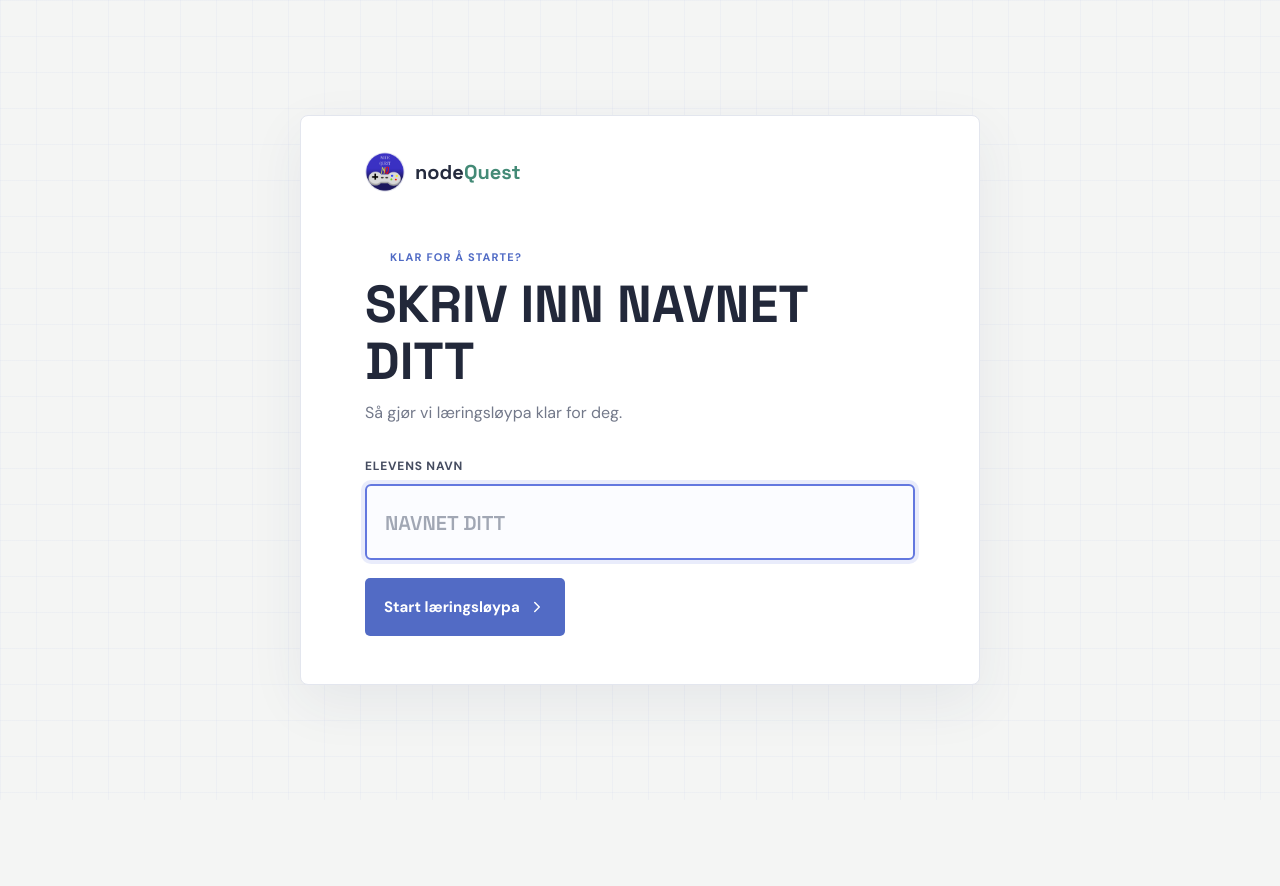
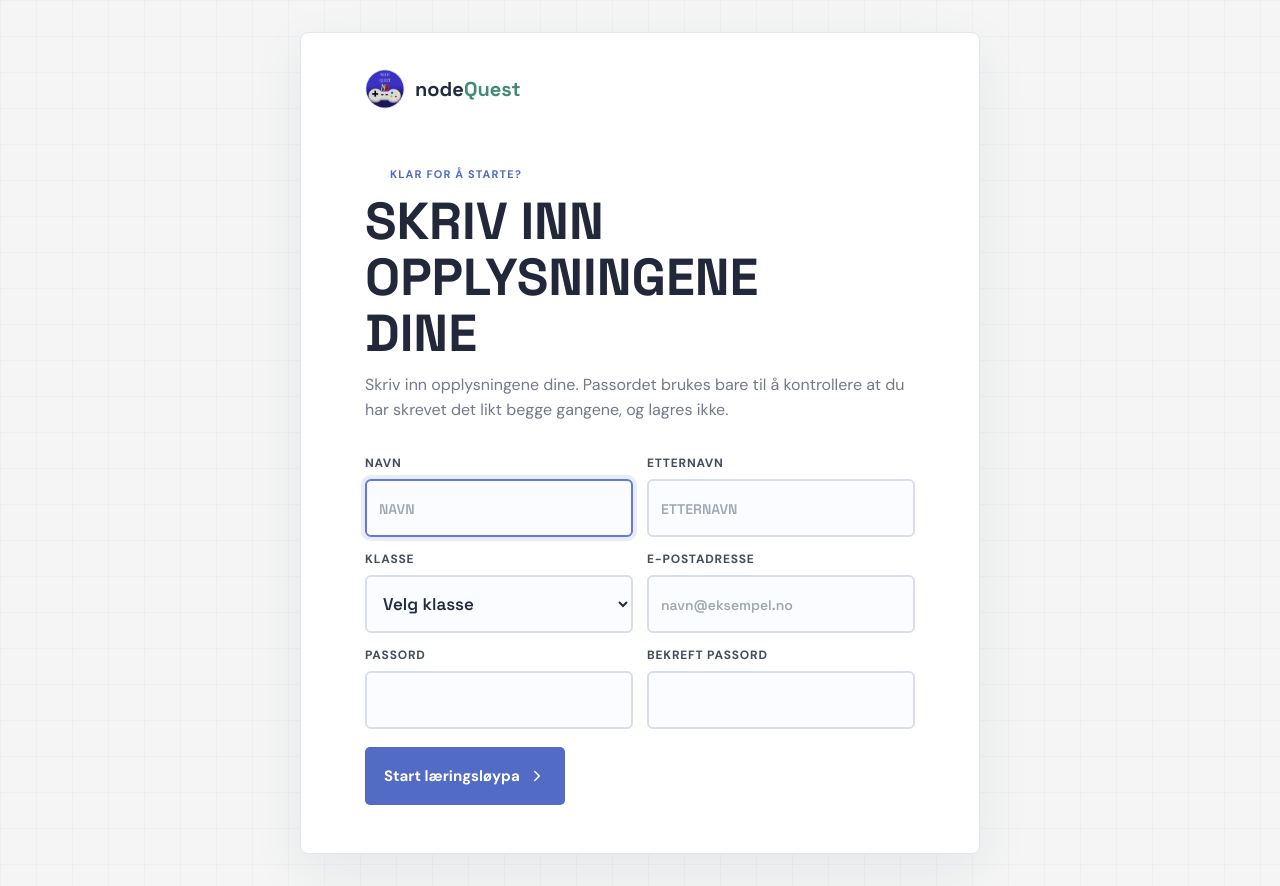
Before and after one commit to Kfmoss/nodeQuest, a React (Vite) app: page / in a window 1280 px wide. Before the commit the page ends 800 px from the top, so only its background shows below. Built offline with nearby package versions, Linux system fonts and the light colour scheme.

Commit message:
testing backend

```diff
--- a/src/App.css
+++ b/src/App.css
@@ -435,12 +435,15 @@
 .student-gate-panel > .eyebrow { margin-bottom: 12px; color: #506bc5; }
 .student-gate-panel h1 { max-width: 500px; margin: 0; color: #22283a; font: 700 clamp(32px, 5vw, 52px)/1.08 var(--display); }
 .student-gate-copy { margin: 12px 0 32px; color: #73798a; font-size: 16px; line-height: 1.55; }
-.student-name-form { display: grid; gap: 10px; }
-.student-name-form label { color: #454c60; font-size: 12px; font-weight: 700; letter-spacing: .8px; }
-.student-name-form input { width: 100%; min-height: 76px; padding: 14px 18px; border: 2px solid #d9deea; border-radius: 6px; color: #252b3e; background: #fbfcff; font: 600 24px/1.3 var(--display); }
-.student-name-form input::placeholder { color: #a1a7b4; font-size: 20px; }
-.student-name-form input:focus { border-color: #6378df; outline: 4px solid #6378df24; }
-.student-name-form .primary-button { min-height: 58px; justify-self: start; margin-top: 8px; padding-inline: 19px; font-size: 15px; }
+.student-registration-form { display: grid; gap: 14px; }
+.student-registration-fields { display: grid; grid-template-columns: repeat(2, minmax(0, 1fr)); gap: 14px; }
+.student-registration-field { min-width: 0; display: grid; align-content: start; gap: 8px; }
+.student-registration-form label { color: #454c60; font-size: 12px; font-weight: 700; letter-spacing: .8px; }
+.student-registration-form input, .student-registration-form select { width: 100%; min-height: 58px; padding: 12px; border: 2px solid #d9deea; border-radius: 6px; color: #252b3e; background: #fbfcff; font: 600 17px/1.3 var(--display); }
+.student-registration-form input::placeholder { color: #a1a7b4; font-size: 14px; }
+.student-registration-form input:focus, .student-registration-form select:focus { border-color: #6378df; outline: 4px solid #6378df24; }
+.student-password-error { margin: 0; color: #a83232; font-size: 14px; font-weight: 600; }
+.student-registration-form .primary-button { min-height: 58px; justify-self: start; margin-top: 4px; padding-inline: 19px; font-size: 15px; }
 
 @media (min-width: 761px) {
   .hero-actions { width: min(100%, 650px); gap: 14px; }
@@ -471,9 +474,10 @@
   .student-gate-brand { margin-bottom: 42px; }
   .student-gate-panel h1 { font-size: 34px; }
   .student-gate-copy { font-size: 14px; }
-  .student-name-form input { min-height: 64px; font-size: 21px; }
-  .student-name-form input::placeholder { font-size: 17px; }
-  .student-name-form .primary-button { width: 100%; justify-self: stretch; }
+  .student-registration-fields { grid-template-columns: 1fr; gap: 12px; }
+  .student-registration-form input, .student-registration-form select { min-height: 56px; font-size: 17px; }
+  .student-registration-form input::placeholder { font-size: 15px; }
+  .student-registration-form .primary-button { width: 100%; justify-self: stretch; }
 }
 .nova-story-copy { max-width: 580px; }
 .nova-story-copy .eyebrow { font-size: 11px; }
--- a/src/App.tsx
+++ b/src/App.tsx
@@ -400,6 +400,19 @@ const REQUIRED_CORRECT_FOR_LEVEL_TWO = Math.ceil(
   (quizQuestions.length * LEVEL_TWO_PASS_PERCENT) / 100,
 );
 
+const getStudentProfileStorageKey = (studentName: string, studentClass: string) => {
+  const normalizedName = studentName
+    .trim()
+    .replace(/\s+/g, " ")
+    .toLocaleLowerCase("nb-NO");
+  const normalizedClass = studentClass
+    .trim()
+    .replace(/\s+/g, " ")
+    .toLocaleLowerCase("nb-NO");
+
+  return `nodequest:profile:${encodeURIComponent(normalizedName)}:${encodeURIComponent(normalizedClass)}`;
+};
+
 function App() {
   const today = new Intl.DateTimeFormat("nb-NO", {
     weekday: "long",
@@ -407,6 +420,8 @@ function App() {
     month: "long",
   }).format(new Date());
   const [studentName, setStudentName] = useState("");
+  const [studentClass, setStudentClass] = useState("");
+  const [passwordError, setPasswordError] = useState("");
   const [view, setView] = useState("home");
   const [mobileMenuOpen, setMobileMenuOpen] = useState(false);
   const [selectedTopic, setSelectedTopic] = useState("Alle oppgaver");
@@ -444,9 +459,9 @@ function App() {
   const [purchased, setPurchased] = useState(false);
 
   useEffect(() => {
-    if (!studentName) return;
-
-    const storageKey = `nodequest:profile:${studentName.toLocaleLowerCase("nb-NO")}`;
+    if (!studentName || !studentClass) return;
+
+    const storageKey = getStudentProfileStorageKey(studentName, studentClass);
     const progress: SavedStudentProgress = {
       points,
       totalPointsEarned,
@@ -471,6 +486,7 @@ function App() {
     playerLevel,
     points,
     purchased,
+    studentClass,
     studentName,
     totalPointsEarned,
   ]);
@@ -686,20 +702,41 @@ function App() {
           <p className="eyebrow">
             <span className="eyebrow-line" /> KLAR FOR Å STARTE?
           </p>
-          <h1 id="student-gate-title">SKRIV INN NAVNET DITT</h1>
+          <h1 id="student-gate-title">SKRIV INN OPPLYSNINGENE DINE</h1>
           <p className="student-gate-copy">
-            Så gjør vi læringsløypa klar for deg.
+            Skriv inn opplysningene dine. Passordet brukes bare til å kontrollere
+            at du har skrevet det likt begge gangene, og lagres ikke.
           </p>
           <form
-            className="student-name-form"
+            className="student-registration-form"
             onSubmit={(event) => {
               event.preventDefault();
               const formData = new FormData(event.currentTarget);
-              const name = String(formData.get("student-name") ?? "").trim();
-              if (name) {
-                const storageKey = `nodequest:profile:${name.toLocaleLowerCase("nb-NO")}`;
+              const password = String(formData.get("student-password") ?? "");
+              const passwordConfirmation = String(
+                formData.get("student-password-confirmation") ?? "",
+              );
+              if (password !== passwordConfirmation) {
+                setPasswordError("Passordene er ikke like. Kontroller at du har skrevet dem riktig.");
+                return;
+              }
+
+              setPasswordError("");
+              const firstName = String(formData.get("student-first-name") ?? "")
+                .trim()
+                .replace(/\s+/g, " ");
+              const lastName = String(formData.get("student-last-name") ?? "")
+                .trim()
+                .replace(/\s+/g, " ");
+              const className = String(formData.get("student-class") ?? "");
+              if (firstName && lastName && className) {
+                const name = `${firstName} ${lastName}`;
+                const storageKey = getStudentProfileStorageKey(name, className);
+                const legacyStorageKey = `nodequest:profile:${name.toLocaleLowerCase("nb-NO")}`;
                 try {
-                  const saved = window.localStorage.getItem(storageKey);
+                  const saved =
+                    window.localStorage.getItem(storageKey) ??
+                    window.localStorage.getItem(legacyStorageKey);
                   if (saved) {
                     const progress = JSON.parse(saved) as Partial<SavedStudentProgress>;
                     setPoints(progress.points ?? 0);
@@ -723,18 +760,96 @@ function App() {
                   window.localStorage.removeItem(storageKey);
                 }
                 setStudentName(name);
+                setStudentClass(className);
               }
             }}
           >
-            <label htmlFor="student-name">ELEVENS NAVN</label>
-            <input
-              autoFocus
-              autoComplete="name"
-              id="student-name"
-              name="student-name"
-              placeholder="NAVNET DITT"
-              required
-            />
+            <div className="student-registration-fields">
+              <div className="student-registration-field">
+                <label htmlFor="student-first-name">NAVN</label>
+                <input
+                  autoFocus
+                  autoComplete="given-name"
+                  id="student-first-name"
+                  name="student-first-name"
+                  placeholder="NAVN"
+                  required
+                />
+              </div>
+              <div className="student-registration-field">
+                <label htmlFor="student-last-name">ETTERNAVN</label>
+                <input
+                  autoComplete="family-name"
+                  id="student-last-name"
+                  name="student-last-name"
+                  placeholder="ETTERNAVN"
+                  required
+                />
+              </div>
+              <div className="student-registration-field">
+                <label htmlFor="student-class">KLASSE</label>
+                <select
+                  id="student-class"
+                  name="student-class"
+                  required
+                  defaultValue=""
+                >
+                  <option value="" disabled>
+                    Velg klasse
+                  </option>
+                  <option value="VG1">VG1</option>
+                  <option value="VG2">VG2</option>
+                </select>
+              </div>
+              <div className="student-registration-field">
+                <label htmlFor="student-email">E-POSTADRESSE</label>
+                <input
+                  autoComplete="email"
+                  id="student-email"
+                  name="student-email"
+                  placeholder="navn@eksempel.no"
+                  type="email"
+                  required
+                />
+              </div>
+              <div className="student-registration-field">
+                <label htmlFor="student-password">PASSORD</label>
+                <input
+                  autoComplete="new-password"
+                  id="student-password"
+                  name="student-password"
+                  type="password"
+                  required
+                  onChange={() => setPasswordError("")}
+                />
+              </div>
+              <div className="student-registration-field">
+                <label htmlFor="student-password-confirmation">
+                  BEKREFT PASSORD
+                </label>
+                <input
+                  autoComplete="new-password"
+                  aria-describedby={
+                    passwordError ? "student-password-error" : undefined
+                  }
+                  aria-invalid={passwordError ? true : undefined}
+                  id="student-password-confirmation"
+                  name="student-password-confirmation"
+                  type="password"
+                  required
+                  onChange={() => setPasswordError("")}
+                />
+              </div>
+            </div>
+            {passwordError && (
+              <p
+                className="student-password-error"
+                id="student-password-error"
+                role="alert"
+              >
+                {passwordError}
+              </p>
+            )}
             <button className="primary-button" type="submit">
               Start læringsløypa <ChevronRight size={18} />
             </button>
@@ -1205,6 +1320,7 @@ function App() {
               <div>
                 <p className="eyebrow"><span className="eyebrow-line" /> ELEVPROFIL</p>
                 <h1>{studentName}</h1>
+                <p className="welcome-copy">Klasse {studentClass}</p>
                 <p className="welcome-copy">
                   Oversikt over kartlegginger, opptjente poeng og kjøp.
                 </p>
```
